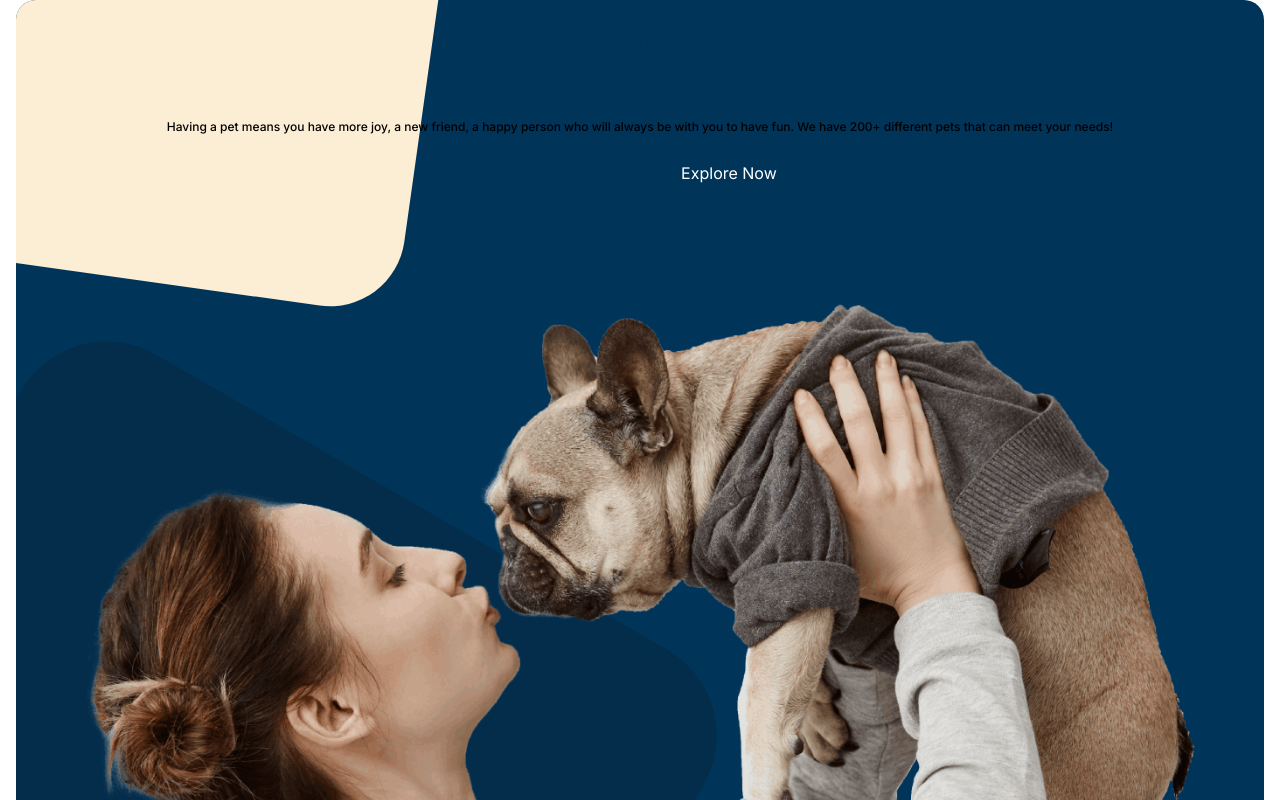
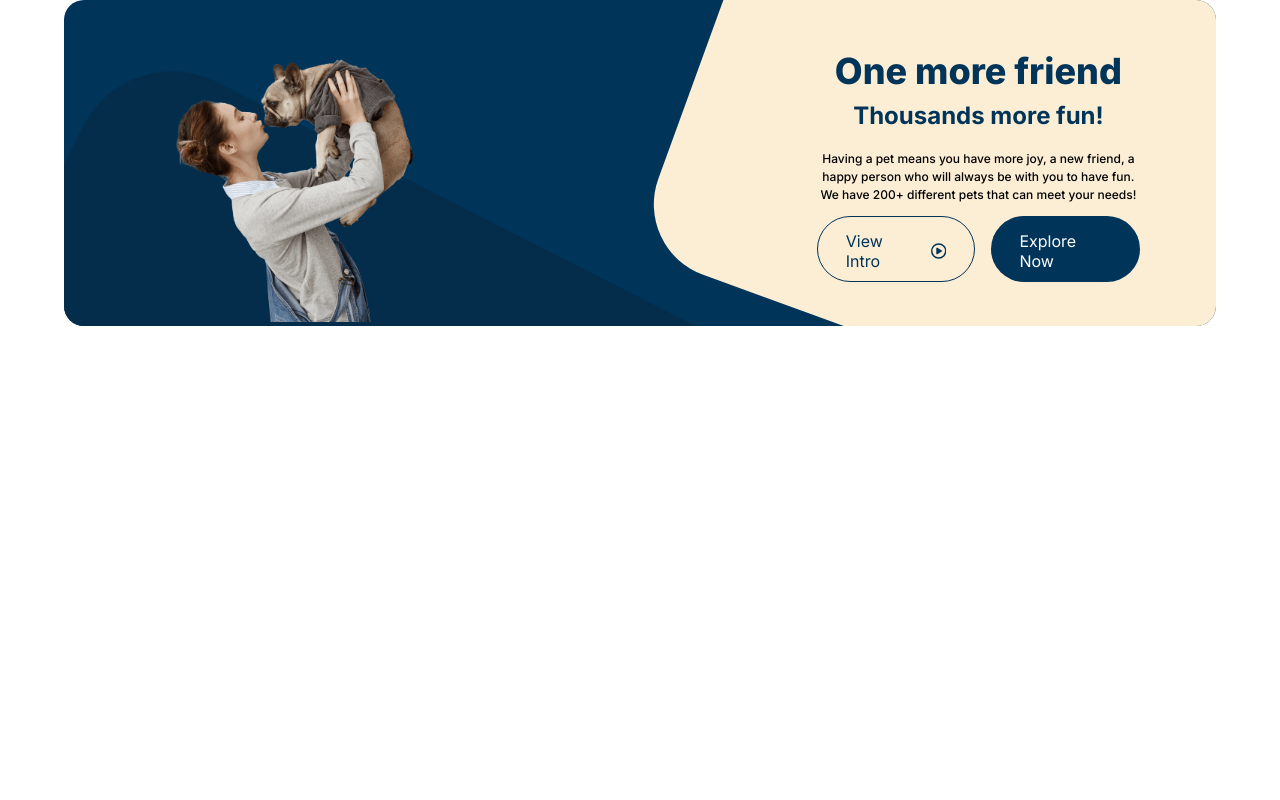
Before and after one commit to Deviant96/monito, a Next.js app: page /CtaSection in a window 1280 px wide. Shown: the top 800 px of the page. Built offline with nearby package versions, Linux system fonts and the light colour scheme.

Commit message:
Cta Section responsive update

```diff
--- a/src/app/(components)/CtaSection/page.js
+++ b/src/app/(components)/CtaSection/page.js
@@ -5,7 +5,8 @@ import styles from "./page.module.scss";
 const CtaSection = () => {
     return (
         <section className={styles.CtaSection}>
-            <header className="">
+            <div className={styles.textSection}>
+                <header>
                     <h1>One more friend</h1>
                     <h2>Thousands more fun!</h2>
                 </header>
@@ -16,6 +17,7 @@ const CtaSection = () => {
                     <a className={styles.primaryButton} href="/intro">View Intro <FaRegCirclePlay /></a>
                     <a className={styles.secondaryButton} href="/explore">Explore Now</a>
                 </footer>
+            </div>
 
             <div className={styles.ctaImageContainer}>
                 <Image className={styles.ctaImage} src="/ctaImage.png" alt="A woman lifting a dog" width={200} height={300} />
--- a/src/app/(components)/CtaSection/page.module.scss
+++ b/src/app/(components)/CtaSection/page.module.scss
@@ -8,6 +8,10 @@
     background-color: $primary-color;
     border-radius: 20px;
     overflow: hidden;
+
+    .textSection {
+
+    }
 
     h1, h2 {
         color: $primary-color;
@@ -105,4 +109,69 @@
         transform: rotate(210deg);
         background-color: #032D4B;
     }
+
+    @media screen and (min-width: $breakpoint-mobile) {
+            @include ContainerBreakpointMobile();
+
+            .ctaImageContainer {
+                text-align: center;
+            }
+
+            .ctaImage {
+                max-width: 300px;
+            }
+
+        .RectangleCta1 {
+            top: -571px;
+            left: 201px;
+            transform: rotate(188deg) scale(170%);
+        }
+
+        .RectangleCta2 {
+            left: 200px;
+            transform: rotate(187deg) scale(170%);
+            top: unset;
+            bottom: -935px;
+        }
+    }
+
+    @media screen and (min-width: $breakpoint-desktop) {
+        @include ContainerBreakpointDesktop();
+        display: flex;
+        flex-direction: row-reverse;
+        position: relative;
+
+        .textSection {
+            flex: 1;
+            padding: 32px 64px;
+            max-width: 40%;
+        }
+
+        .ctaImageContainer {
+            flex: 2;
+            position: absolute;
+            left: 0;
+            bottom: 0;
+            width: 40%;
+            text-align: center;
+        }
+
+        .ctaImage {
+            height: auto;
+            width: 263px;
+        }
+
+        .RectangleCta1 {
+            transform: rotate(290deg);
+            right: -121px;
+            left: unset;
+            top: -244px;
+        }
+
+        .RectangleCta2 {
+            top: 141px;
+            left: -157px;
+            transform: rotate(27deg);
+        }
+    }
 }
```
Lines whose indentation alone changed are shown as unchanged.
